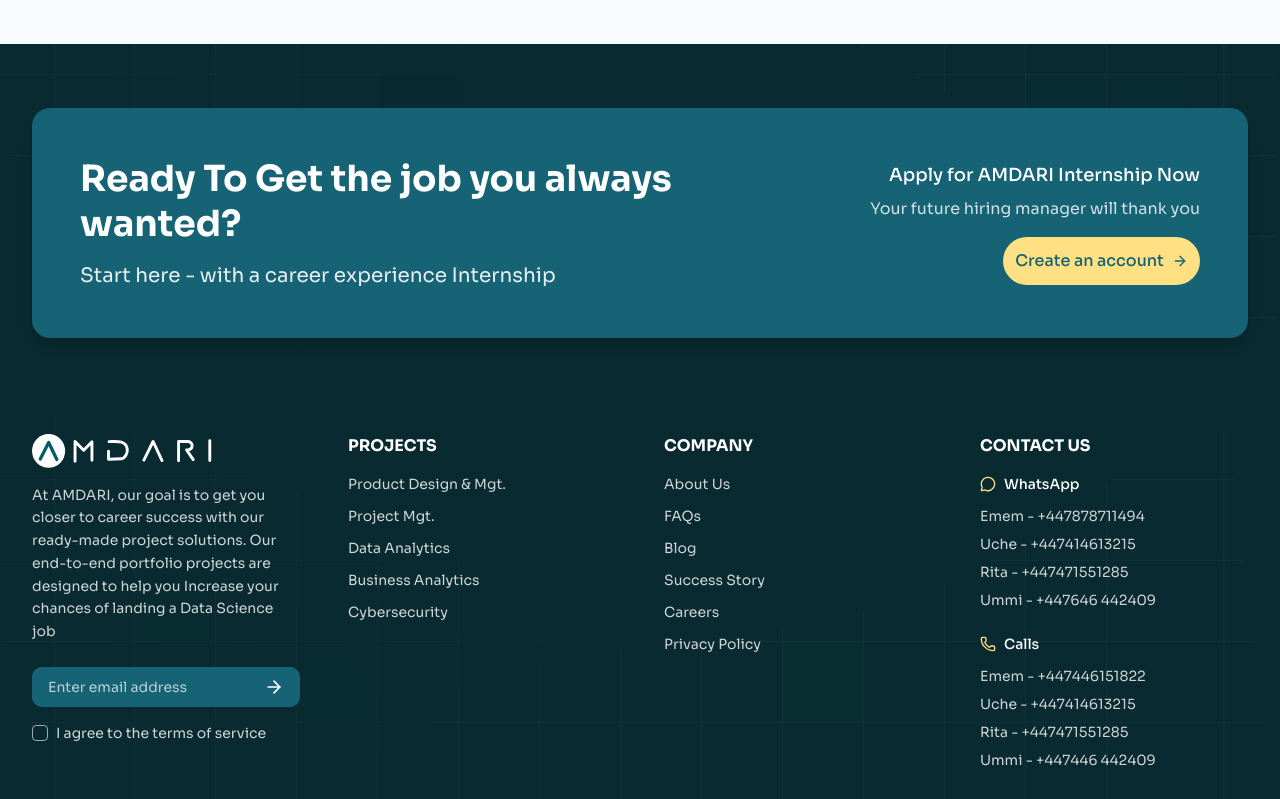
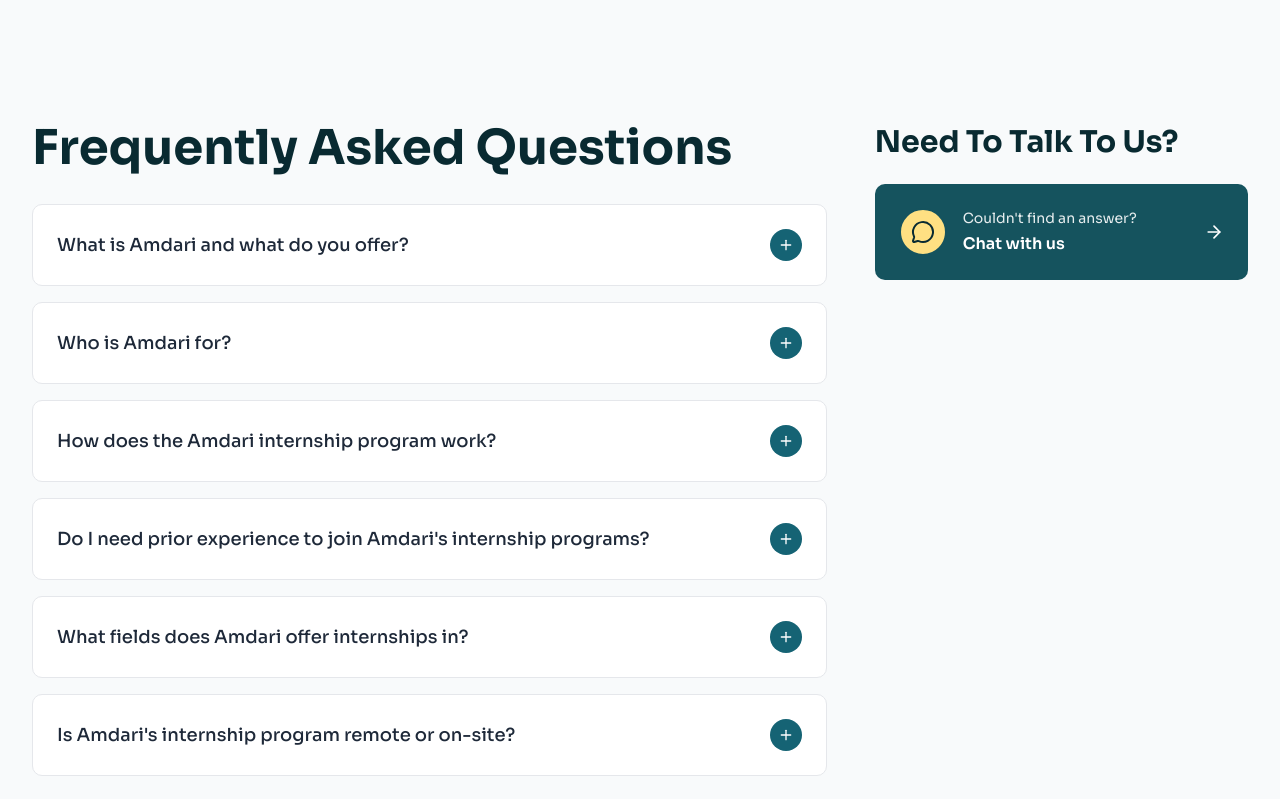
Before and after one commit to Efemena-10Alytics/amdar-ims, a Next.js app: page /internship-program in a window 1280 px wide. Shown: the part 10680-11479 px from the top of the page. Built offline with nearby package versions, Linux system fonts and the light colour scheme.

Commit message:
added the faq section

```diff
--- a/src/app/(landing-pages)/internship-program/page.tsx
+++ b/src/app/(landing-pages)/internship-program/page.tsx
@@ -7,6 +7,7 @@
 import Experience from '@/components/_core/landing-pages/internship-program/experience'
 import RoadMap from '@/components/_core/landing-pages/internship-program/road-map'
 import SuccessStories from '@/components/_core/landing-pages/internship-program/success-stories'
+import Faq from '@/components/_core/landing-pages/internship-program/faq'
 
 const InternShipProgram = () => {
   return (
@@ -20,6 +21,7 @@
       <Experience />
       <RoadMap />
       <SuccessStories />
+      <Faq />
     </div>
   )
 }
--- /dev/null
+++ b/src/components/_core/landing-pages/internship-program/faq.tsx
@@ -0,0 +1,135 @@
+"use client";
+
+import React, { useState } from "react";
+import { Plus, Minus, ArrowRight, MessageCircle } from "lucide-react";
+
+const Faq = () => {
+  const [openItems, setOpenItems] = useState<number[]>([]);
+
+  const faqs = [
+    {
+      id: 1,
+      question: "What is Amdari and what do you offer?",
+      answer:
+        "Amdari is a platform that provides internship programs and real-world project opportunities to help individuals gain practical experience and build their portfolios. We offer structured programs with expert guidance and curated project videos.",
+    },
+    {
+      id: 2,
+      question: "Who is Amdari for?",
+      answer:
+        "Amdari is designed for individuals looking to transition into tech careers, recent graduates seeking practical experience, and professionals wanting to upskill in data science, product design, software engineering, and related fields.",
+    },
+    {
+      id: 3,
+      question: "How does the Amdari internship program work?",
+      answer:
+        "Our internship program provides hands-on experience through real-world projects. You'll work on carefully curated projects, receive expert-guided instruction, build a professional portfolio, and get interview preparation support to help you land your dream job.",
+    },
+    {
+      id: 4,
+      question: "Do I need prior experience to join Amdari's internship programs?",
+      answer:
+        "No prior experience is required! Our programs are designed to help individuals at all levels, from beginners to those looking to advance their careers. We provide comprehensive guidance and resources to support your learning journey.",
+    },
+    {
+      id: 5,
+      question: "What fields does Amdari offer internships in?",
+      answer:
+        "Amdari offers internships in various fields including Data Science, Product Design, Software Engineering, UX Design, Product Management, Data Analysis, and more. We continuously expand our offerings based on industry demand.",
+    },
+    {
+      id: 6,
+      question: "Is Amdari's internship program remote or on-site?",
+      answer:
+        "Amdari's internship programs are fully remote, allowing you to participate from anywhere in the world. This flexibility enables you to learn at your own pace while balancing other commitments.",
+    },
+  ];
+
+  const toggleItem = (id: number) => {
+    setOpenItems((prev) =>
+      prev.includes(id) ? prev.filter((item) => item !== id) : [...prev, id]
+    );
+  };
+
+  return (
+    <div className="bg-[#F8FAFB] py-12 lg:py-20">
+      <div className="max-w-325 mx-auto px-4 sm:px-6 lg:px-8">
+        <div className="grid grid-cols-1 lg:grid-cols-3 gap-20 lg:gap-12">
+          {/* Left Section - FAQ */}
+          <div className="lg:col-span-2">
+            <h2 className="text-3xl lg:text-4xl xl:text-5xl font-bold text-[#092A31] mb-8">
+              Frequently Asked Questions
+            </h2>
+
+            <div className="space-y-4">
+              {faqs.map((faq) => {
+                const isOpen = openItems.includes(faq.id);
+                return (
+                  <div
+                    key={faq.id}
+                    className="bg-white rounded-lg border border-gray-200 overflow-hidden transition-all"
+                  >
+                    <button
+                      onClick={() => toggleItem(faq.id)}
+                      className="w-full flex items-center justify-between p-4 lg:p-6 text-left hover:bg-gray-50 transition-colors"
+                    >
+                      <span className="text-base lg:text-lg font-medium text-gray-800 pr-4">
+                        {faq.question}
+                      </span>
+                      <div className="shrink-0">
+                        <div className="w-8 h-8 rounded-full bg-primary flex items-center justify-center">
+                          {isOpen ? (
+                            <Minus className="w-4 h-4 text-white" />
+                          ) : (
+                            <Plus className="w-4 h-4 text-white" />
+                          )}
+                        </div>
+                      </div>
+                    </button>
+
+                    {isOpen && (
+                      <div className="px-4 lg:px-6 pb-4 lg:pb-6">
+                        <p className="text-gray-600 text-sm lg:text-base leading-relaxed">
+                          {faq.answer}
+                        </p>
+                      </div>
+                    )}
+                  </div>
+                );
+              })}
+            </div>
+          </div>
+
+          {/* Right Section - Chat CTA */}
+          <div className="lg:col-span-1">
+            <h2 className="text-2xl lg:text-3xl font-bold text-[#092A31] mb-6">
+              Need To Talk To Us?
+            </h2>
+
+            <div className="bg-[#15535E] rounded-lg p-6 flex items-center gap-4 cursor-pointer hover:bg-[#124a54] transition-colors">
+              {/* Chat Icon */}
+              <div className="shrink-0 relative">
+                <div className="w-12 h-12 rounded-full bg-amdari-yellow flex items-center justify-center border-2 border-[#15535E]">
+                  <MessageCircle className="w-6 h-6 text-[#092A31]" />
+                </div>
+              </div>
+
+              {/* Text */}
+              <div className="flex-1">
+                <p className="text-white/90 text-sm mb-1">Couldn't find an answer?</p>
+                <p className="text-white font-semibold text-base">Chat with us</p>
+              </div>
+
+              {/* Arrow */}
+              <div className="shrink-0">
+                <ArrowRight className="w-5 h-5 text-white" />
+              </div>
+            </div>
+          </div>
+        </div>
+      </div>
+    </div>
+  );
+};
+
+export default Faq;
```
